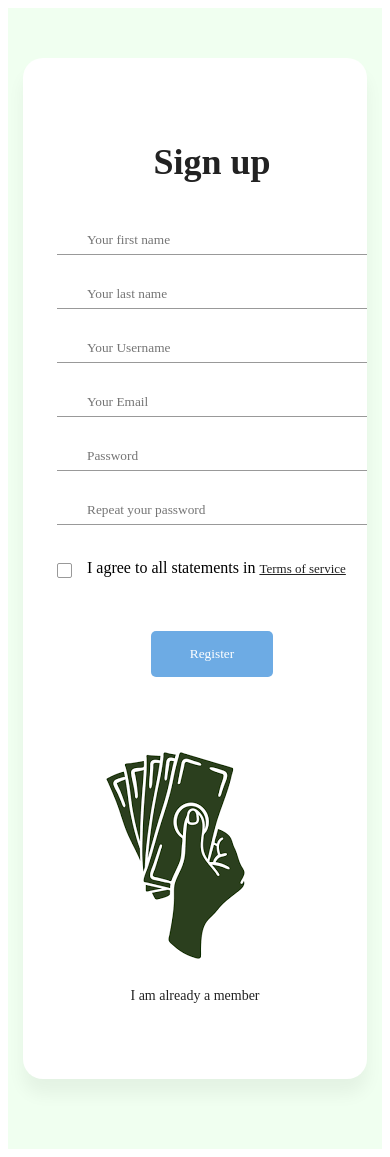
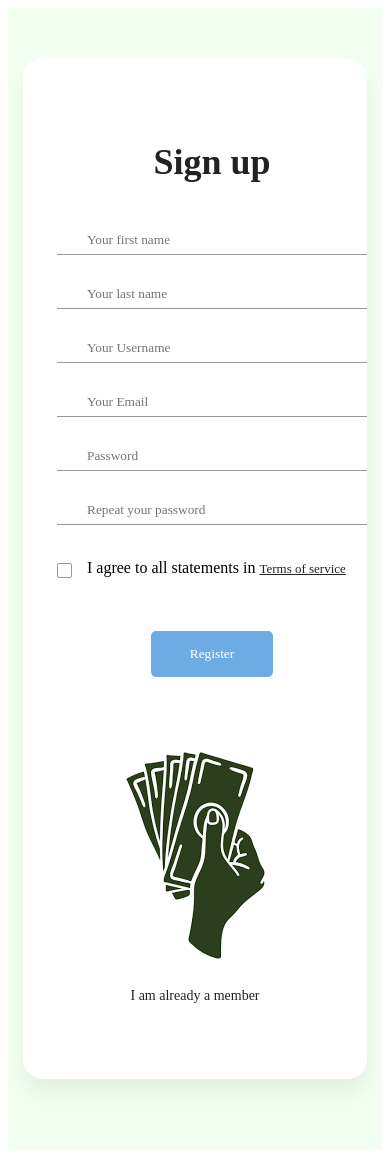
Before and after one commit to Fischer-Jessica/DA-SecureFinanceManager-Web-202324-public, an Angular app: page /sign-up in a window 390 px wide. Built offline with nearby package versions, Linux system fonts and the light colour scheme.

Commit message:
when the window is small the picture is displayed under the forum, in the middle

```diff
--- a/src/app/sign-in/sign-in.component.css
+++ b/src/app/sign-in/sign-in.component.css
@@ -176,10 +176,11 @@ input[type=checkbox]:not(old):checked+label>span:before {
     -webkit-justify-content:center;
   }
   .signin-image {
-    margin-left:0;
-    margin-right:0;
-    margin-top:50px;
-    order:2;
+    margin-left: 0;
+    margin-right: 0;
+    margin-top: 50px;
+    order: 2;
+    text-align: center;
   }
   .signin-form,
   .signin-image {
@@ -188,13 +189,20 @@ input[type=checkbox]:not(old):checked+label>span:before {
   .form-button {
     text-align:center
   }
+
   .signin-form {
-    order:1;
-    margin-right:0;
-    margin-left:0;
-    padding:0 30px
+    order: 1;
+    margin-right: 0;
+    margin-left: 0;
+    padding: 0 30px
   }
+
   .form-title {
-    text-align:center
+    text-align: center
   }
 }
+
+.impressum {
+  padding: 0;
+  margin: 0;
+}
--- a/src/app/sign-up/sign-up.component.css
+++ b/src/app/sign-up/sign-up.component.css
@@ -175,10 +175,11 @@ input[type=checkbox]:not(old):checked+label>span:before {
     margin-right:0;
   }
   .signup-image {
-    margin-left:0;
-    margin-right:0;
-    margin-top:50px;
-    order:2;
+    margin-left: 0;
+    margin-right: 0;
+    margin-top: 50px;
+    order: 2;
+    text-align: center;
   }
   .signup-form,
   .signup-image {
```
